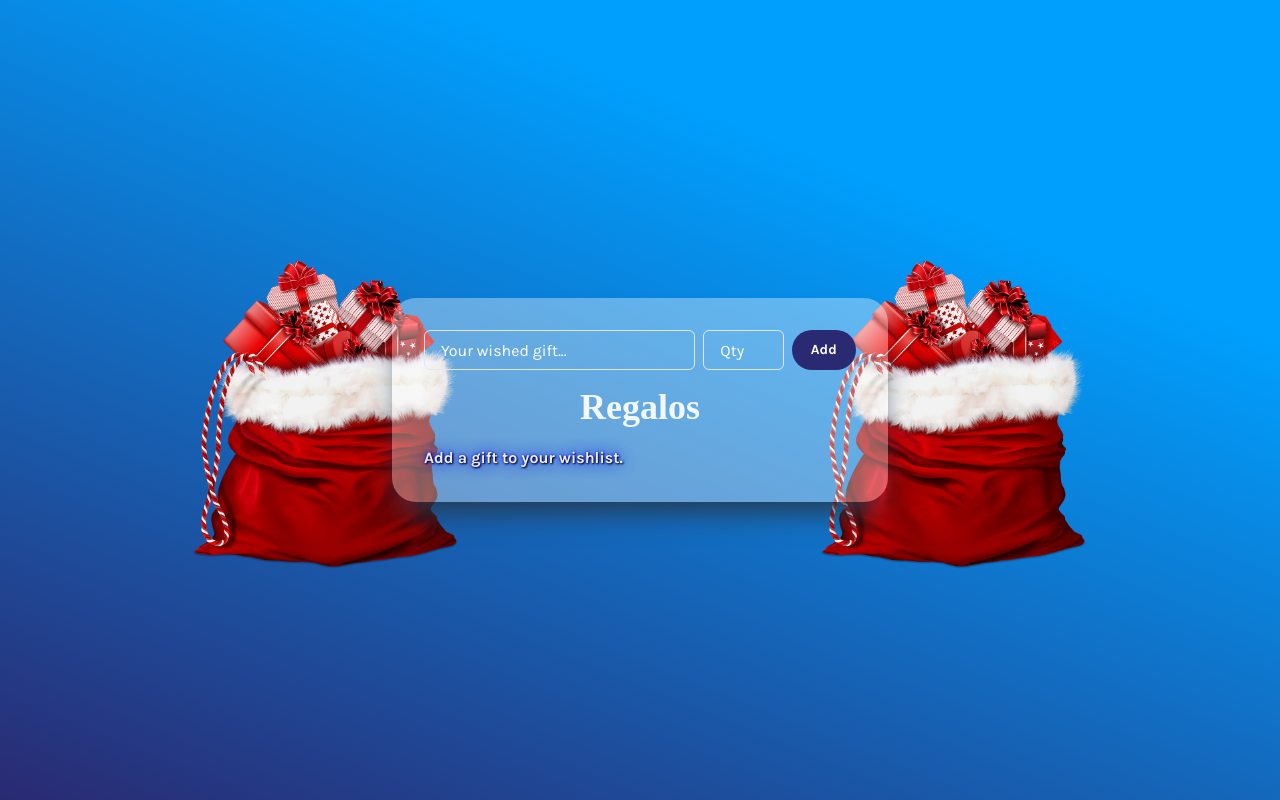
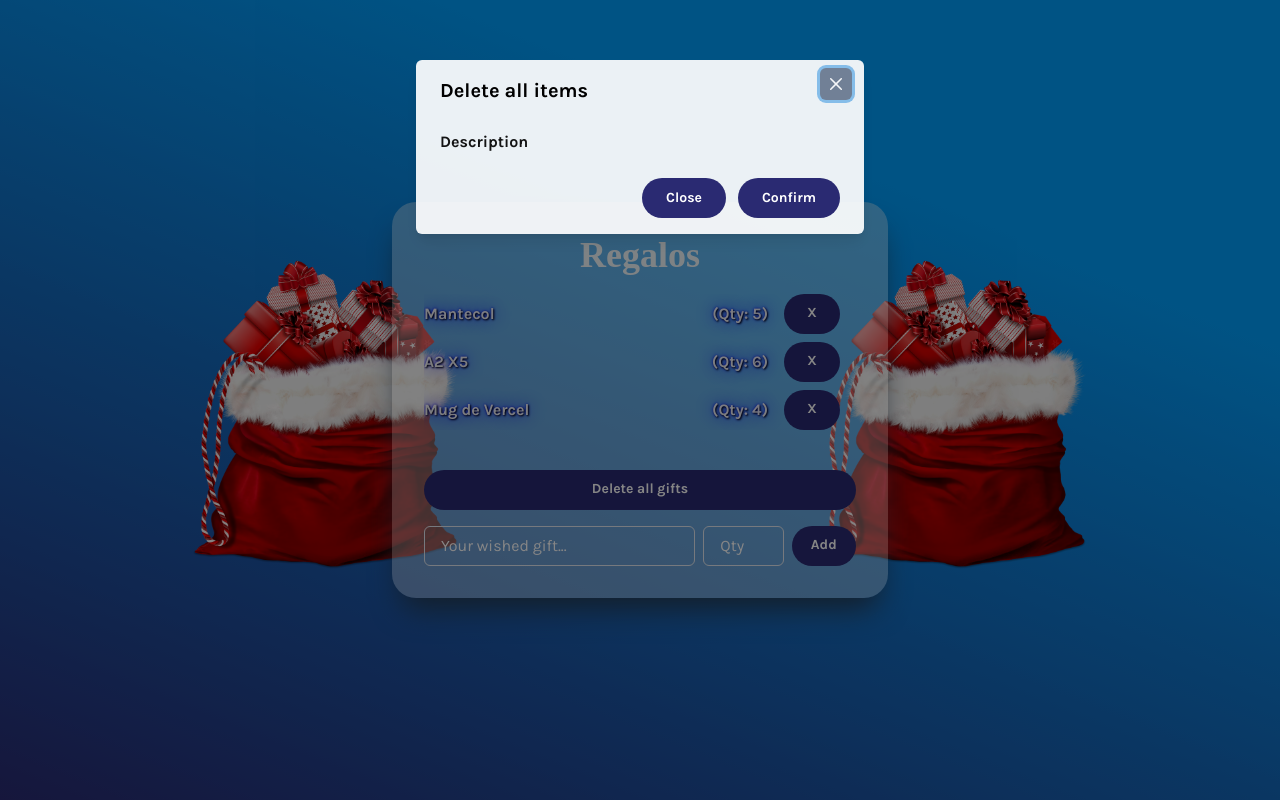
Before and after one commit to donosti1/adviency-donosti, a React (Vite) app: page / in a window 1280 px wide. Both pictures are taken after a click on the button "Delete all gifts". Built offline with nearby package versions, Linux system fonts and the light colour scheme; a web font is replaced by a local one.

Commit message:
dia-8: modal for confirm delete

```diff
--- a/src/app/components/AddGift.tsx
+++ b/src/app/components/AddGift.tsx
@@ -100,7 +100,11 @@ export default function AddGift({
                 </FormControl>
               )}
             </Field>
-            <Button isLoading={props.isSubmitting} type="submit">
+            <Button
+              _hover={{ bg: "green.300" }}
+              isLoading={props.isSubmitting}
+              type="submit"
+            >
               Add
             </Button>
           </Stack>
--- /dev/null
+++ b/src/app/components/DeleteAllModal.tsx
@@ -0,0 +1,57 @@
+import { MouseEventHandler, RefObject } from "react";
+import {
+  Button,
+  Modal,
+  ModalBody,
+  ModalCloseButton,
+  ModalContent,
+  ModalFooter,
+  ModalHeader,
+  ModalOverlay,
+  Text,
+  useDisclosure,
+} from "@chakra-ui/react";
+
+interface Props {
+  setGifts: React.Dispatch<[]>;
+  modalTitle: string;
+  modalDescription: string;
+  finalRef: RefObject<HTMLDivElement>;
+}
+export const DeleteAllModalScreen = ({
+  setGifts,
+  modalTitle,
+  modalDescription,
+  finalRef,
+}: Props) => {
+  const { isOpen, onOpen, onClose } = useDisclosure();
+  const handleDeleteAll = () => {
+    setGifts([]);
+    onClose();
+  };
+
+  return (
+    <>
+      <Button _hover={{ bg: "red.300" }} marginTop={8} onClick={onOpen}>
+        Delete all gifts
+      </Button>
+      <Modal finalFocusRef={finalRef} isOpen={isOpen} onClose={onClose}>
+        <ModalOverlay />
+        <ModalContent>
+          <ModalHeader>{modalTitle}</ModalHeader>
+          <ModalCloseButton />
+          <ModalBody>
+            <Text color="blackAlpha.900">{modalDescription}</Text>
+          </ModalBody>
+
+          <ModalFooter>
+            <Button _hover={{ bg: "red.300" }} mr={3} onClick={onClose}>
+              Close
+            </Button>
+            <Button onClick={handleDeleteAll}>Confirm</Button>
+          </ModalFooter>
+        </ModalContent>
+      </Modal>
+    </>
+  );
+};
--- a/src/app/components/GiftsListItem.tsx
+++ b/src/app/components/GiftsListItem.tsx
@@ -1,14 +1,30 @@
-import React from "react";
-import { Button, Stack, Text } from "@chakra-ui/react";
+import React, { RefObject } from "react";
+import {
+  Button,
+  Modal,
+  ModalBody,
+  ModalCloseButton,
+  ModalContent,
+  ModalFooter,
+  ModalHeader,
+  ModalOverlay,
+  Stack,
+  Text,
+  useDisclosure,
+} from "@chakra-ui/react";
 import { Gift } from "../types";
+/* import { DeleteItemModal } from "./DeleteItemModal"; */
 interface Props {
+  finalRef: RefObject<HTMLDivElement>;
   gift: Gift;
   handleDeleteItem: (id: number) => void;
 }
 export default function GiftsListItem({
+  finalRef,
   gift,
   handleDeleteItem,
 }: Props): React.ReactElement {
+  const { isOpen, onOpen, onClose } = useDisclosure();
   const { id, title, qty } = gift;
 
   return (
@@ -25,15 +41,33 @@ export default function GiftsListItem({
         justifyContent="space-between"
         width="100%"
       >
-        <Text>{title}</Text>
-        <Text>(Qty: {qty})</Text>
+        <Text textShadow="1px 1px 2px black, 0 0 1em blue, 0 0 0.2em blue;">
+          {title}
+        </Text>
+        <Text textShadow="1px 1px 2px black, 0 0 1em blue, 0 0 0.2em blue;">
+          (Qty: {qty})
+        </Text>
       </Stack>
-      <Button
-        _hover={{ bg: "secondary.100" }}
-        onClick={() => handleDeleteItem(id)}
-      >
+      <Button _hover={{ bg: "red.300" }} onClick={onOpen}>
         X
       </Button>
+      <Modal finalFocusRef={finalRef} isOpen={isOpen} onClose={onClose}>
+        <ModalOverlay />
+        <ModalContent>
+          <ModalHeader>Delete item</ModalHeader>
+          <ModalCloseButton />
+          <ModalBody>
+            <Text color="blackAlpha.900">Description</Text>
+          </ModalBody>
+
+          <ModalFooter>
+            <Button _hover={{ bg: "red.300" }} mr={3} onClick={onClose}>
+              Close
+            </Button>
+            <Button onClick={() => handleDeleteItem(id)}>Confirm</Button>
+          </ModalFooter>
+        </ModalContent>
+      </Modal>
     </Stack>
   );
 }
--- a/src/app/index.tsx
+++ b/src/app/index.tsx
@@ -1,18 +1,28 @@
 /* import { useState } from "react"; */
 
-import { useState } from "react";
-import { Button, Heading, Stack, Text } from "@chakra-ui/react";
+import React, { useEffect, useState } from "react";
+import { Button, Heading, Modal, Stack, Text } from "@chakra-ui/react";
 import { sampleGifts } from "./sampleGifts";
 import AddGift from "./components/AddGift";
 import GiftsListItem from "./components/GiftsListItem";
+import { DeleteAllModalScreen } from "./components/DeleteAllModal";
+import { Gift } from "./types";
 
 function App() {
-  const [gifts, setGifts] = useState(() => sampleGifts);
+  const finalRef = React.useRef<HTMLDivElement>(null);
+  const sampleGiftsInit = () => {
+    const savedItems = localStorage.getItem("adviency");
 
-  /*   const handleDeleteItem = (id: number) => {
-    setGifts(gifts.filter((gift) => gift.id != id));
-  }; */
-  console.log(gifts);
+    return savedItems ? JSON.parse(savedItems) : sampleGifts;
+  };
+
+  const [gifts, setGifts] = useState(sampleGiftsInit);
+
+  useEffect(() => {
+    gifts.length
+      ? localStorage.setItem("adviency", JSON.stringify(gifts))
+      : localStorage.removeItem("adviency");
+  }, [gifts]);
 
   return (
     <Stack
@@ -33,36 +43,58 @@ function App() {
         padding={8}
         spacing={4}
       >
-        <AddGift gifts={gifts} setGifts={setGifts} />
-        <Heading as="h1" textAlign="center">
+        <Heading ref={finalRef} as="h1" textAlign="center">
           Regalos
         </Heading>
         <Stack>
           {gifts.length > 0 ? (
-            [
-              gifts.map((gift) => (
+            <Stack key={Date.now()}>
+              <Stack
+                maxHeight="xs"
+                overflowY="auto"
+                paddingRight={4}
+                sx={{
+                  "&::-webkit-scrollbar": {
+                    width: "16px",
+                    borderRadius: "8px",
+                    backgroundColor: `rgba(0, 0, 0, 0.1)`,
+                  },
+                  "&::-webkit-scrollbar-thumb": {
+                    borderRadius: "8px",
+                    backgroundColor: `rgba(0, 0, 0, 0.4)`,
+                  },
+                }}
+              >
+                {gifts.map((gift: Gift) => (
                   <GiftsListItem
                     key={gift.id}
+                    finalRef={finalRef}
                     gift={gift}
-                  handleDeleteItem={(id) =>
+                    handleDeleteItem={(id: number) =>
                       setGifts(
-                      gifts.filter((gift) => {
+                        gifts.filter((gift: Gift) => {
                           return gift.id != id;
                         })
                       )
                     }
                   />
-              )),
+                ))}
+              </Stack>
+
               <Stack key={Date.now()}>
-                <Button marginTop={8} onClick={() => setGifts([])}>
-                  Delete all gifts
-                </Button>
-              </Stack>,
-            ]
+                <DeleteAllModalScreen
+                  finalRef={finalRef}
+                  modalDescription="Description"
+                  modalTitle="Delete all items"
+                  setGifts={setGifts}
+                />
+              </Stack>
+            </Stack>
           ) : (
             <Text>Add a gift to your wishlist.</Text>
           )}
         </Stack>
+        <AddGift gifts={gifts} setGifts={setGifts} />
       </Stack>
     </Stack>
   );
--- a/src/app/sampleGifts.ts
+++ b/src/app/sampleGifts.ts
@@ -1,6 +1,7 @@
 import { Gift } from "./types";
+import { random } from "./utils/random";
 export const sampleGifts: Gift[] = [
-  { id: 1, title: "Mantecol", qty: 2 },
-  { id: 2, title: "A2 X5", qty: 3 },
-  { id: 3, title: "Mug de Vercel", qty: 2 },
+  { id: 1, title: "Mantecol", qty: random.number },
+  { id: 2, title: "A2 X5", qty: random.number },
+  { id: 3, title: "Mug de Vercel", qty: random.number },
 ];
--- /dev/null
+++ b/src/app/utils/random.ts
@@ -0,0 +1,8 @@
+export const random = {
+  get number() {
+    return Math.round(Math.random() * 6) + 1;
+  },
+  get boolean() {
+    return Math.random() < 0.5;
+  },
+};
--- a/src/theme.ts
+++ b/src/theme.ts
@@ -19,6 +19,7 @@ export default extendTheme({
     },
     secondary: {
       100: "#aa3a38",
+      300: "#e10326",
       500: "#2f7336",
     },
   },
@@ -51,10 +52,23 @@ export default extendTheme({
         focusBorderColor: "secondary.500",
       },
     },
+    Modal: {
+      baseStyle: {
+        dialog: {
+          bg: "whiteAlpha.900",
+        },
+        closeButton: {
+          bg: "gray.500",
+          _hover: { bg: "red.300" },
+        },
+        header: {
+          color: "black",
+        },
+      },
+    },
     Text: {
       baseStyle: {
         fontWeight: "700",
-        textShadow: "1px 1px 2px black, 0 0 1em blue, 0 0 0.2em blue;",
       },
     },
   },
```
Lines whose indentation alone changed are shown as unchanged.
